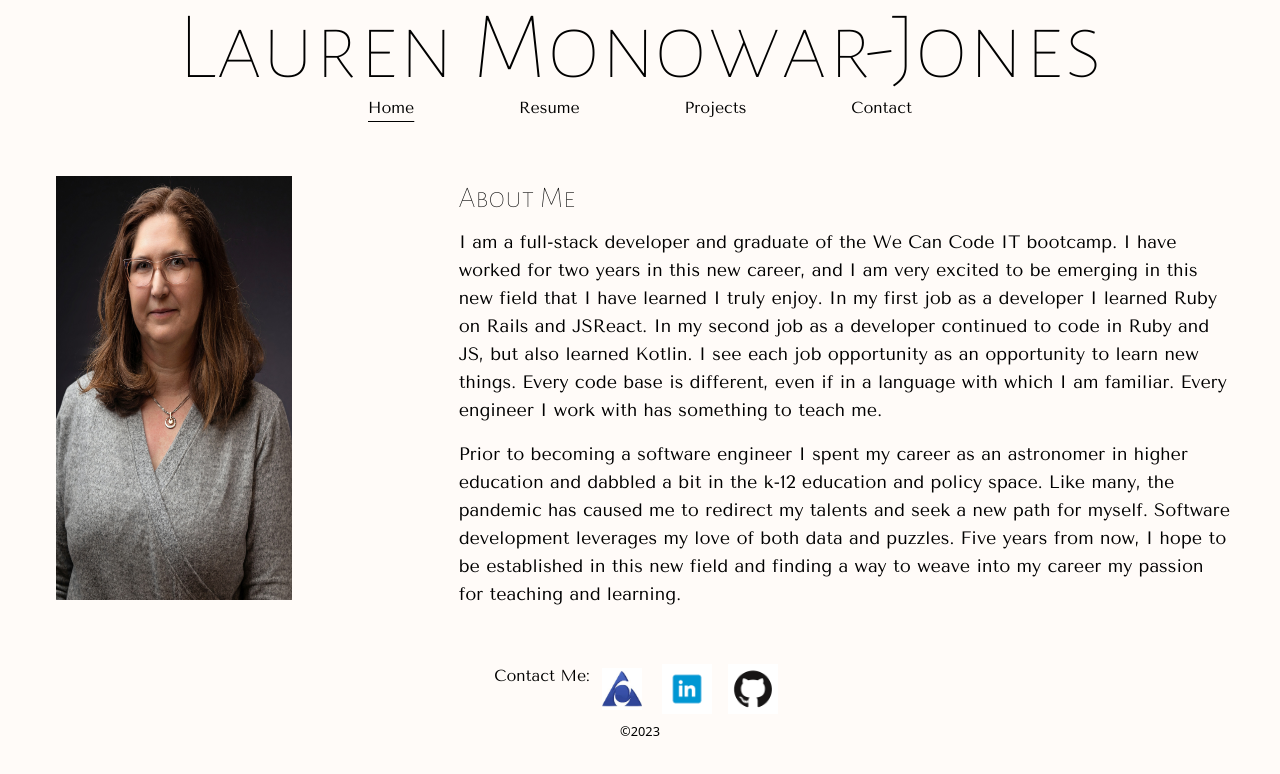
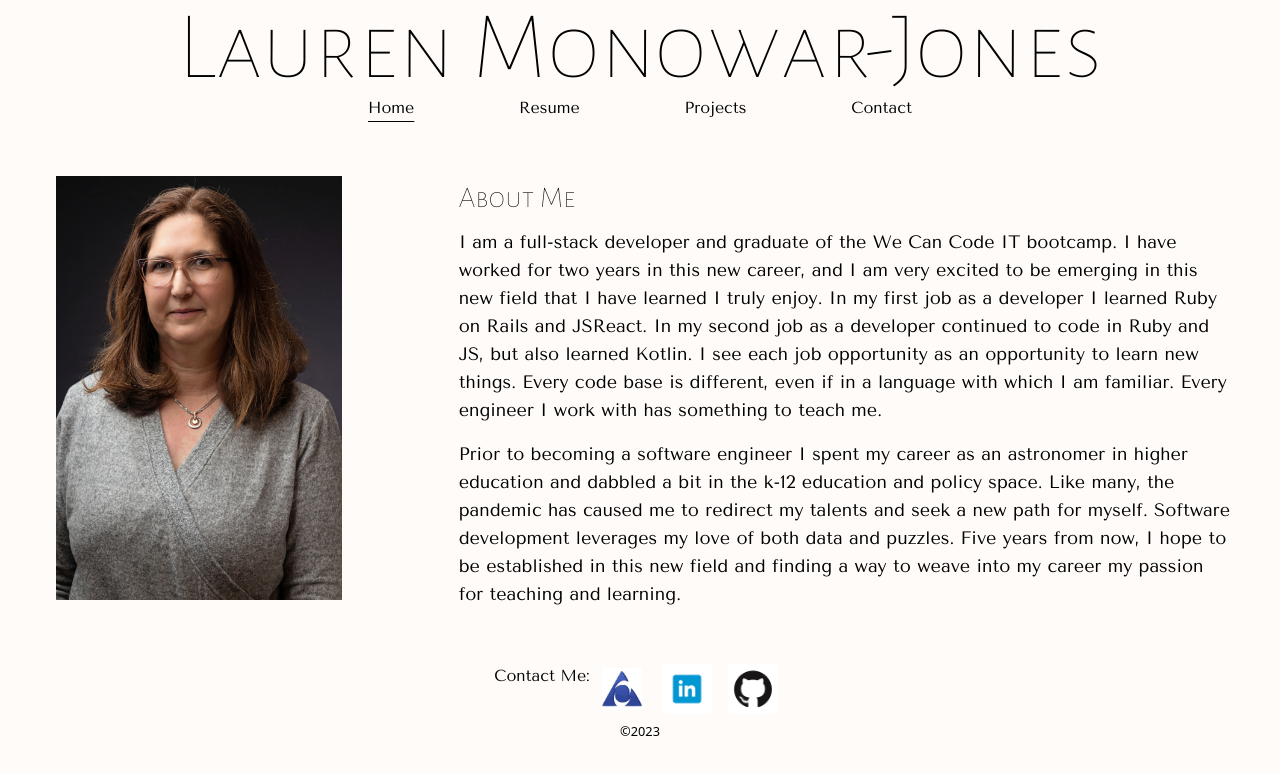
Before and after one commit to lvjones214/lvjones214.github.io, a Next.js app: page / in a window 1280 px wide. Shown: the top 774 px of the page. Built offline with nearby package versions, Linux system fonts and the light colour scheme.

Commit message:
fixed picture size

```diff
--- a/pages/index.tsx
+++ b/pages/index.tsx
@@ -15,7 +15,7 @@ export default function Home() {
 						<div className='flex flex-row w-1/3'>
 							<img
 							src={'/LaurenHeadShotSmall.jpg'}
-							width='300'
+							width='350'
 							height='500'
 							className='p-8'
 							alt='Lauren head shot'
```
